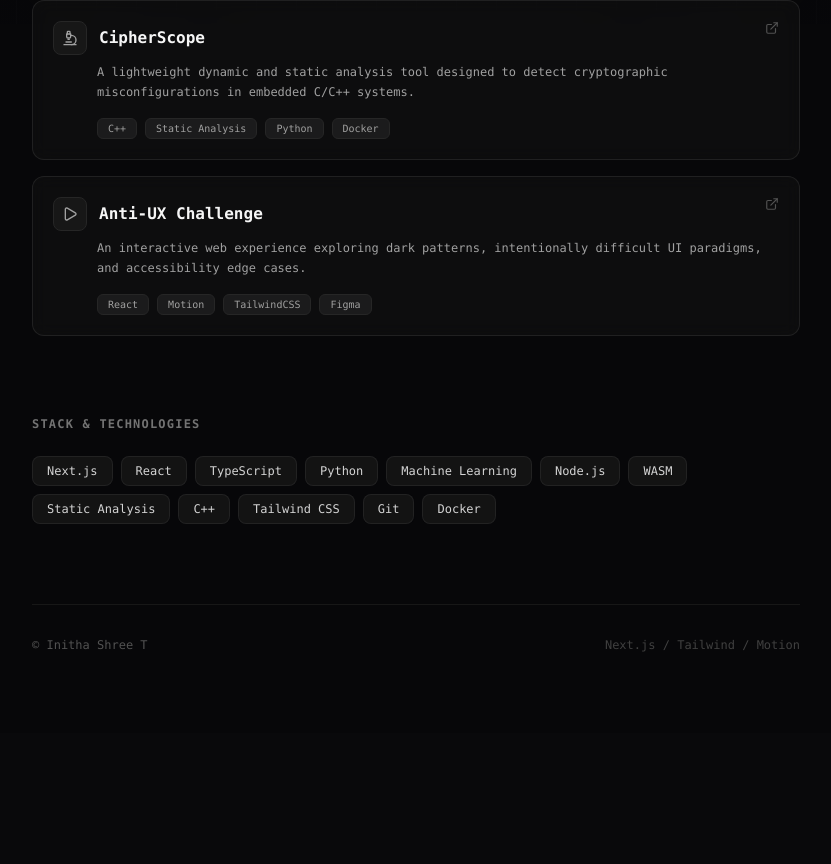
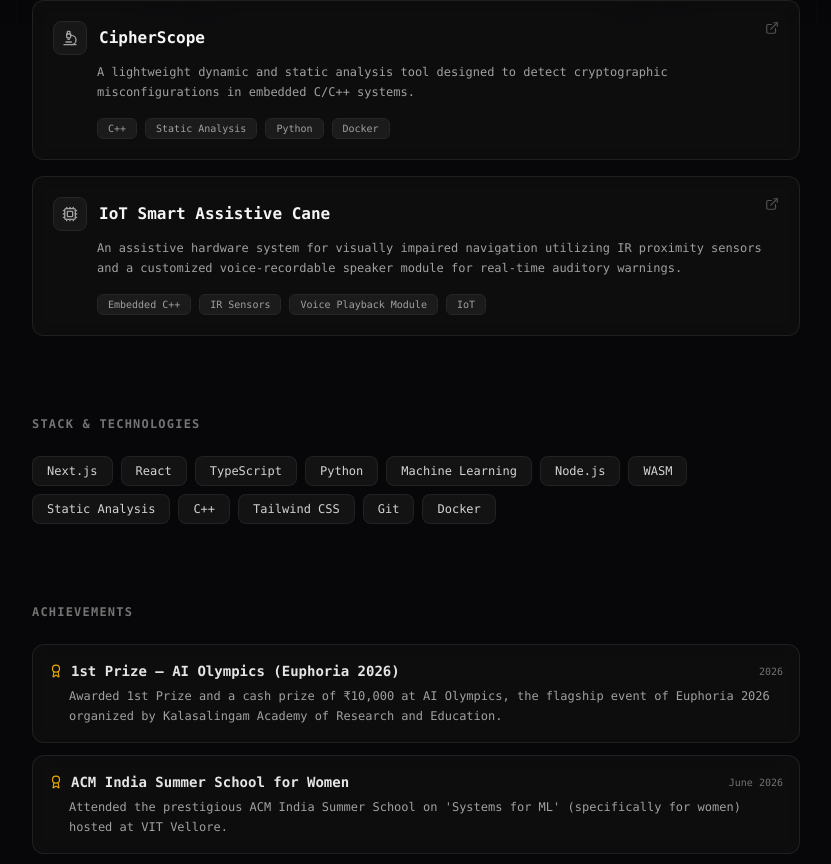
Before and after one commit to initha-codes/portfolio, a Next.js app: page / in a window 1280 px wide. Shown: the part 776-1640 px from the top of the page, without its empty margins (224-1055 px from the left). Before the commit the page ends 1509 px from the top, so only its background shows below. Built offline with nearby package versions, Linux system fonts and the light colour scheme.

Commit message:
add updated achievements section

```diff
--- a/app/page.tsx
+++ b/app/page.tsx
@@ -2,9 +2,9 @@
 
 import React, { useState, useEffect } from "react";
 import { motion, useMotionValue, useTransform } from "framer-motion";
-import { Mail, ExternalLink, Bot, ShieldCheck, Microscope, Play, Code2, Terminal, Cpu, Database, Sparkles, Braces } from "lucide-react";
+import { Mail, ExternalLink, Bot, ShieldCheck, Microscope, Cpu, Code2, Terminal, Database, Sparkles, Braces, Award } from "lucide-react";
 
-// --- Project and Skills Data ---
+// --- Project Data ---
 const PROJECTS = [
   {
     title: "Kisan Mitra",
@@ -31,19 +31,34 @@ const PROJECTS = [
     link: "https://github.com/initha-codes",
   },
   {
-    title: "Anti-UX Challenge",
+    title: "IoT Smart Assistive Cane",
     description:
-      "An interactive web experience exploring dark patterns, intentionally difficult UI paradigms, and accessibility edge cases.",
-    icon: Play,
-    tech: ["React", "Motion", "TailwindCSS", "Figma"],
+      "An assistive hardware system for visually impaired navigation utilizing IR proximity sensors and a customized voice-recordable speaker module for real-time auditory warnings.",
+    icon: Cpu,
+    tech: ["Embedded C++", "IR Sensors", "Voice Playback Module", "IoT"],
     link: "https://github.com/initha-codes",
   },
 ];
 
+// --- Skills Data ---
 const SKILLS = [
   "Next.js", "React", "TypeScript", "Python", "Machine Learning",
   "Node.js", "WASM", "Static Analysis", "C++", "Tailwind CSS",
   "Git", "Docker"
+];
+
+// --- Achievements Data ---
+const ACHIEVEMENTS = [
+  {
+    title: "1st Prize – AI Olympics (Euphoria 2026)",
+    description: "Awarded 1st Prize and a cash prize of ₹10,000 at AI Olympics, the flagship event of Euphoria 2026 organized by Kalasalingam Academy of Research and Education.",
+    date: "2026",
+  },
+  {
+    title: "ACM India Summer School for Women",
+    description: "Attended the prestigious ACM India Summer School on 'Systems for ML' (specifically for women) hosted at VIT Vellore.",
+    date: "June 2026",
+  },
 ];
 
 // --- Sub-Component: Neat Geometric Grid Background ---
@@ -137,7 +152,7 @@ const CursorSpotlight = () => {
   return <motion.div className="fixed inset-0 z-10 pointer-events-none" style={{ background }} />;
 };
 
-// --- Motion Animation Variants (Strict Type Bypass) ---
+// --- Motion Animation Variants ---
 const containerVariants: any = {
   hidden: { opacity: 0 },
   visible: {
@@ -175,6 +190,8 @@ export default function Home() {
       <CursorSpotlight />
 
       <div className="relative z-20 max-w-3xl mx-auto space-y-20">
+
+        {/* Header Section */}
         <motion.header
           className="space-y-6"
           initial={{ opacity: 0, y: -15 }}
@@ -231,6 +248,7 @@ export default function Home() {
           </div>
         </motion.header>
 
+        {/* Selected Projects Section */}
         <motion.section
           className="space-y-6"
           initial="hidden"
@@ -284,6 +302,7 @@ export default function Home() {
           </div>
         </motion.section>
 
+        {/* Stack & Technologies Section */}
         <motion.section
           className="space-y-6"
           initial="hidden"
@@ -309,6 +328,41 @@ export default function Home() {
           </div>
         </motion.section>
 
+        {/* Achievements Section */}
+        <motion.section
+          className="space-y-6"
+          initial="hidden"
+          whileInView="visible"
+          viewport={{ once: true, amount: 0.15 }}
+          variants={containerVariants}
+        >
+          <motion.h2 className="text-xs font-semibold uppercase tracking-widest text-neutral-500" variants={itemVariants}>
+            Achievements
+          </motion.h2>
+
+          <div className="grid grid-cols-1 gap-3">
+            {ACHIEVEMENTS.map((item, index) => (
+              <motion.div
+                key={index}
+                className="p-4 rounded-xl border border-neutral-800/80 bg-neutral-900/40 backdrop-blur-sm space-y-1.5"
+                variants={itemVariants}
+              >
+                <div className="flex justify-between items-center gap-2">
+                  <div className="flex items-center gap-2">
+                    <Award size={14} className="text-amber-400/90" />
+                    <h3 className="text-sm font-bold text-neutral-200">{item.title}</h3>
+                  </div>
+                  <span className="text-[10px] font-mono text-neutral-500">{item.date}</span>
+                </div>
+                <p className="text-xs text-neutral-400 leading-relaxed pl-5">
+                  {item.description}
+                </p>
+              </motion.div>
+            ))}
+          </div>
+        </motion.section>
+
+        {/* Footer */}
         <footer className="pt-8 border-t border-neutral-900 text-xs text-neutral-600 flex justify-between items-center">
           <p>© Initha Shree T</p>
           <p className="text-neutral-700">Next.js / Tailwind / Motion</p>
```
